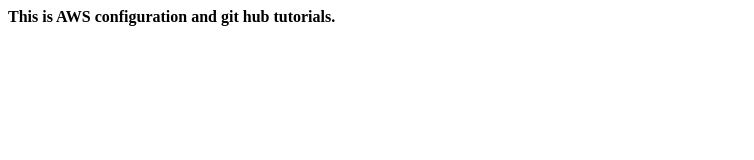
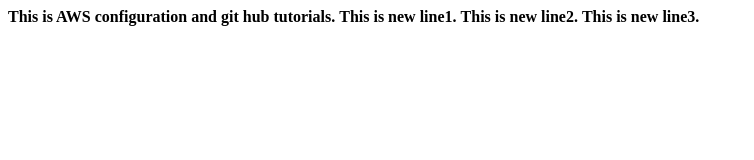
Before and after one commit to skunal2212/git-learning-tuts-mood, a plain HTML site: page index.html in a window 1280 px wide. Shown: the whole page, without its empty margins (0-754 px from the left). Drawn offline with Linux system fonts and the light colour scheme.

Commit message:
index file added new lines

```diff
--- a/index.html
+++ b/index.html
@@ -9,6 +9,9 @@
 <body>
 
 <b>This is AWS configuration and git hub tutorials.</b>
+<b>This is new line1.</b>
+<b>This is new line2.</b>
+<b>This is new line3.</b>
 <br>
 </body>
 </html>
```
